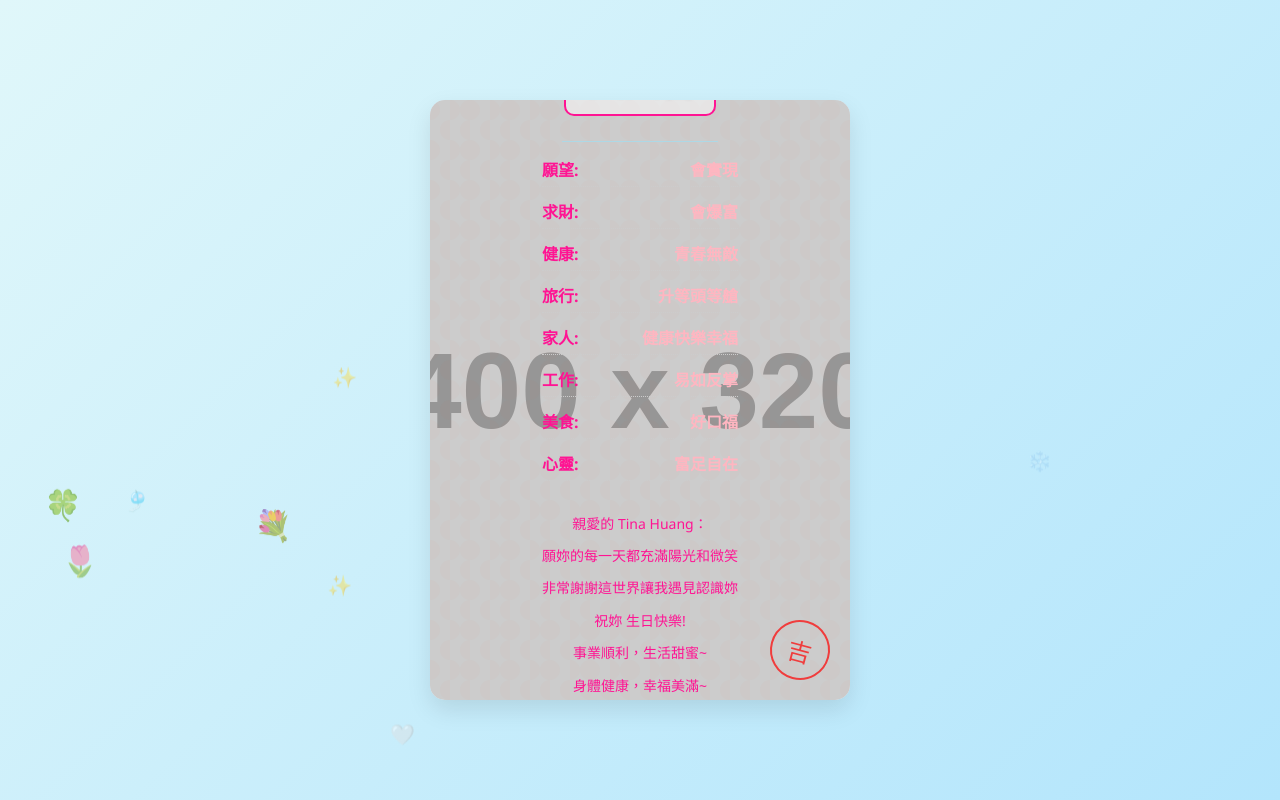
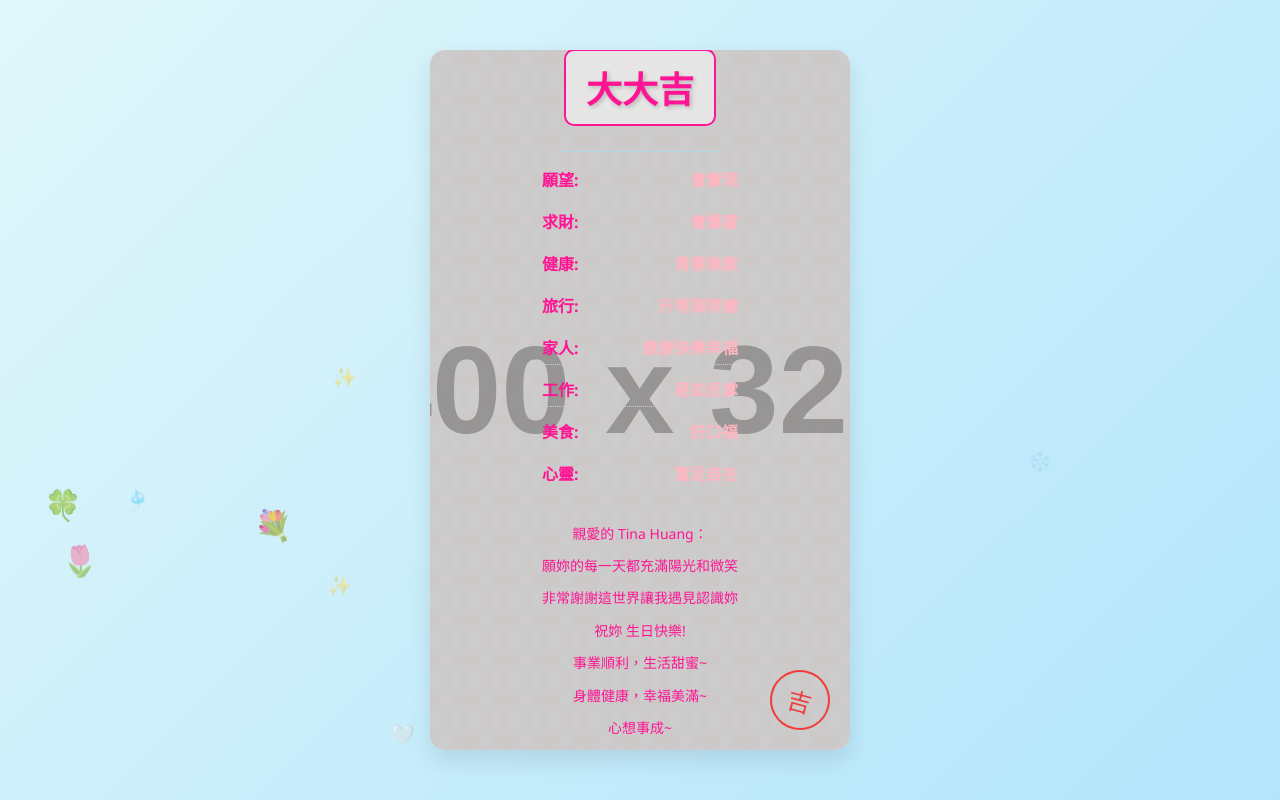
Before and after one commit to Laniszyx/HBD_Tina, a plain HTML site: page index.html in a window 1280 px wide. Both pictures are taken after a click on the element 640 px from the left and 400 px from the top of the page. Drawn offline with Linux system fonts and the light colour scheme; placeholder pictures from the web are drawn by us.

Commit message:
Update index.html

```diff
--- a/index.html
+++ b/index.html
@@ -47,7 +47,7 @@
       width: 90%;
       max-width: 420px;
       height: auto;
-      min-height: 600px;
+      min-height: 700px;
     }
     /* 響應式調整：手機裝置 */
     @media (max-width: 480px) {
@@ -77,6 +77,9 @@
       padding: 20px;
       text-align: center;
     }
+    .fortune-front h2 {
+      color: #FFB6C1; /* 更淡的粉紅 */
+    }
     .fortune-header {
       text-align: center;
       margin-bottom: 20px;
@@ -103,6 +106,7 @@
       font-size: 36px;
       color: #ff1493; /* 更改為與願望求財相同的淡粉紅色 */
       font-weight: bold;
+      margin-top: 20px; /* 新增上邊距 */
       margin-bottom: 10px;
       text-shadow: 2px 2px 4px rgba(0,0,0,0.2);
       border: 2px solid #ff1493;
```
